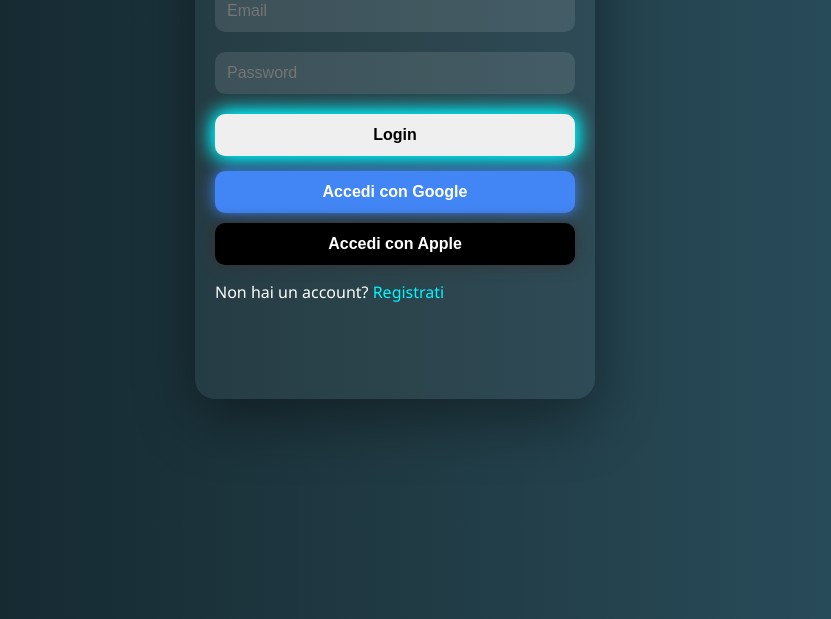
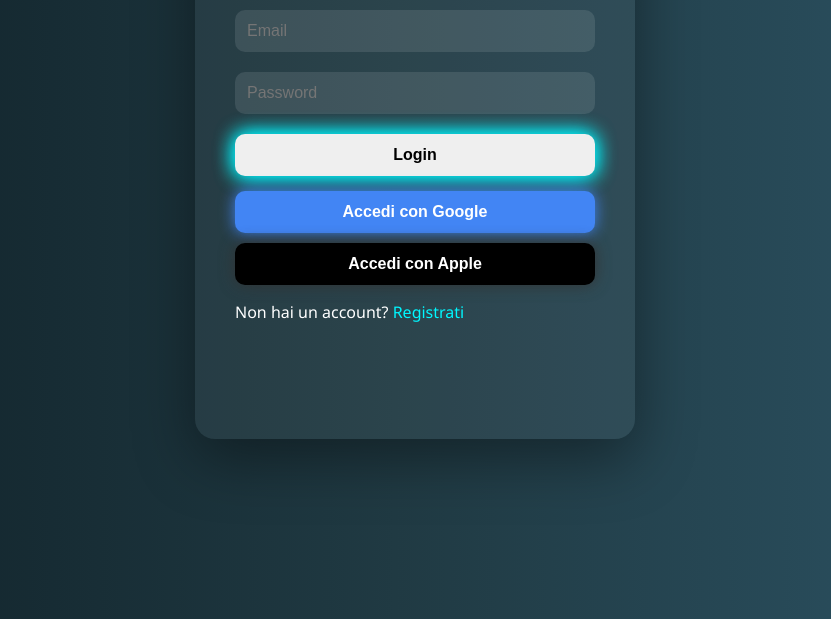
Before and after one commit to Dudu060300/HTML, a plain HTML site: page index.html in a window 1280 px wide. Shown: the part 491-1110 px from the top of the page, without its empty margins (245-1076 px from the left). Drawn offline with Linux system fonts and the light colour scheme.

Commit message:
Update style.css

```diff
--- a/assets/style.css
+++ b/assets/style.css
@@ -145,7 +145,7 @@
 /* Media Queries for Responsiveness */
 @media only screen and (max-height: 2500px) {
 
-  .card{
+  .form-container{
     padding:20px;
   }
 
```
